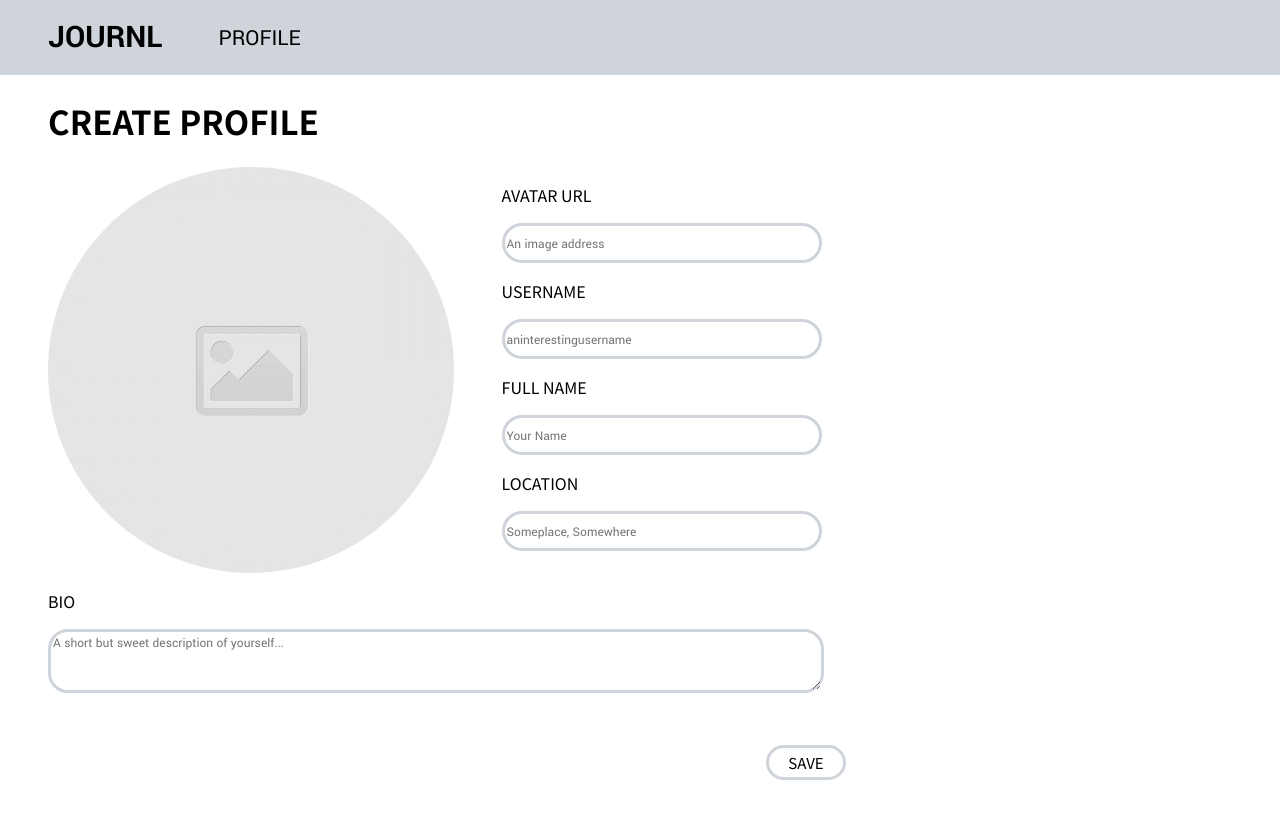
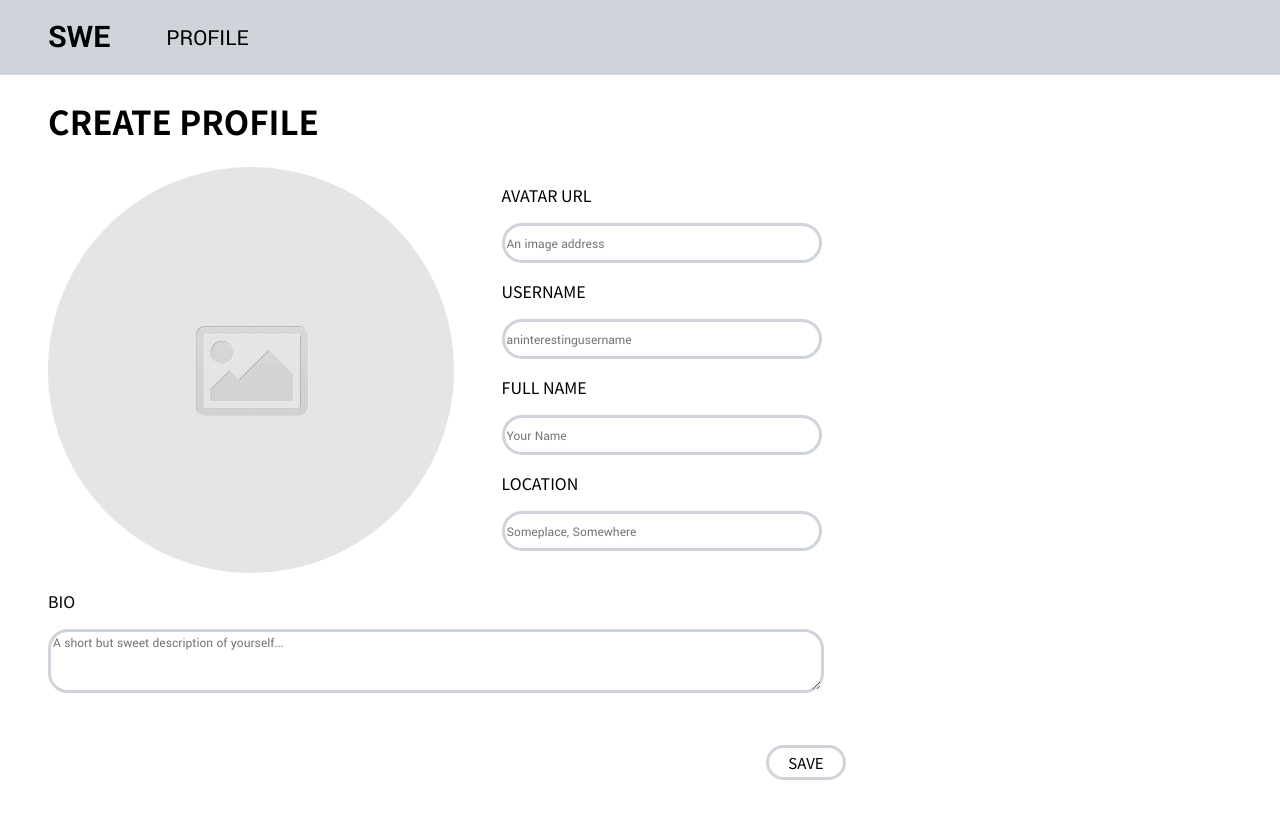
Before and after one commit to daniel-sungwon-lee/code-journal, a website: page index.html in a window 1280 px wide. Drawn offline with Linux system fonts and the light colour scheme.

Commit message:
changed logo

```diff
--- a/index.html
+++ b/index.html
@@ -3,8 +3,8 @@
 <head>
   <meta charset="UTF-8">
   <meta name="viewport" content="width=device-width, initial-scale=1.0">
-  <title>Journl</title>
-  <link rel="icon" href="images/journal-book.svg">
+  <title>SWE</title>
+  <link rel="icon" href="images/swe-logo.svg">
   <link
     rel="stylesheet"
     crossorigin="anonymous"
@@ -19,7 +19,7 @@
 <body>
   <header>
     <div class="header-row">
-      <h1 class="header">Journl</h1>
+      <h1 class="header">SWE</h1>
       <div class="nav-bar">
         <a href="#" data-view="profile" class="nav">Profile</a>
         <a href="#" data-view="entries" class="nav">Entries</a>
```
Also changed, not shown: images/swe-logo.png (added), images/swe-logo.svg (added).
